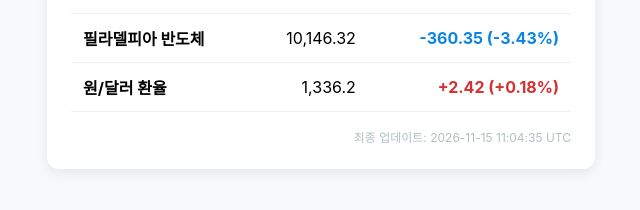
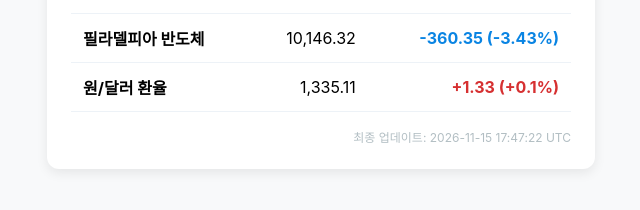
Before and after one commit to jungjc1117/americaSectorIndex, a plain HTML site: page index.html in a window 1280 px wide. Shown: the part 252-462 px from the top of the page, 319-959 px from the left. Drawn offline with Linux system fonts and the light colour scheme.

Commit message:
Auto update market data [skip ci]

```diff
--- a/index.html
+++ b/index.html
@@ -52,15 +52,15 @@
 
     <tr>
         <td style="padding: 12px; font-weight: bold;">원/달러 환율</td>
-        <td style="padding: 12px; text-align: right;">1,336.2</td>
+        <td style="padding: 12px; text-align: right;">1,335.11</td>
         <td style="padding: 12px; text-align: right; color: #d63031; font-weight: bold;">
-            +2.42 (+0.18%)
+            +1.33 (+0.1%)
         </td>
     </tr>
 
             </tbody>
         </table>
-        <div class="update-time">최종 업데이트: 2026-11-15 11:04:35 UTC</div>
+        <div class="update-time">최종 업데이트: 2026-11-15 17:47:22 UTC</div>
     </div>
 </body>
 </html>
```
